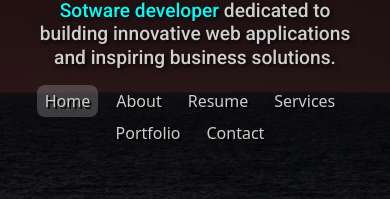
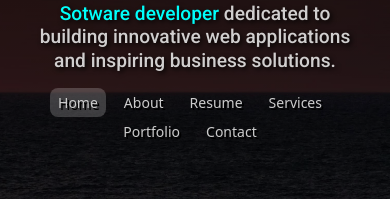
Before and after one commit to JerryDoran/my-dev-portfolio, a Next.js app: page / in a window 390 px wide. Shown: the part 388-587 px from the top of the page. Built offline with nearby package versions, Linux system fonts and the light colour scheme.

Commit message:
changed margin on sections

```diff
--- a/app/globals.css
+++ b/app/globals.css
@@ -70,7 +70,8 @@ section {
   width: 100%;
   top: 50vh;
   bottom: 0;
-  padding-top: 2rem;
+  margin-top: 2rem;
+  /* padding-top: 2rem; */
   opacity: 0;
   visibility: hidden;
   transition: ease-in-out 0.75s;
--- a/components/header/header.css
+++ b/components/header/header.css
@@ -113,6 +113,10 @@
   #header .navbar ul {
     flex-wrap: wrap;
   }
+
+  #header .navbar ul li {
+    font-size: 14px;
+  }
 }
 
 @media (max-width: 500px) {
```
